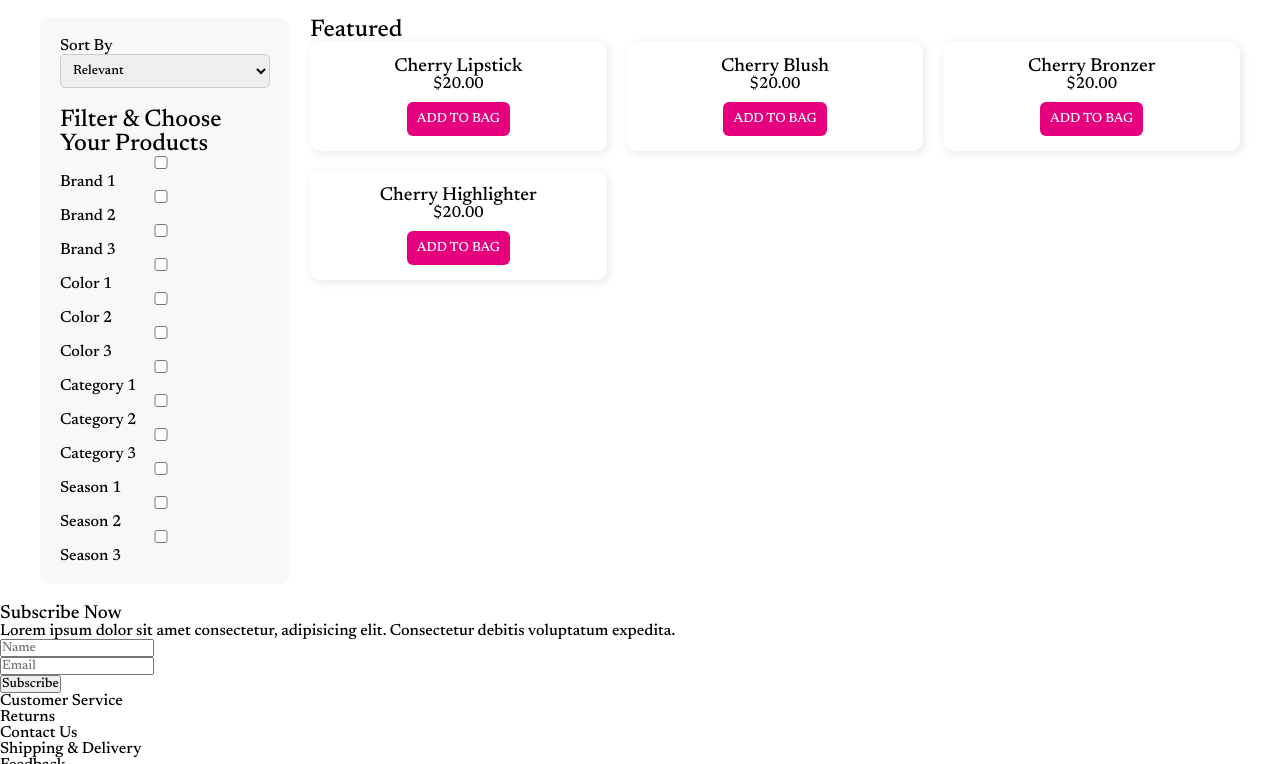
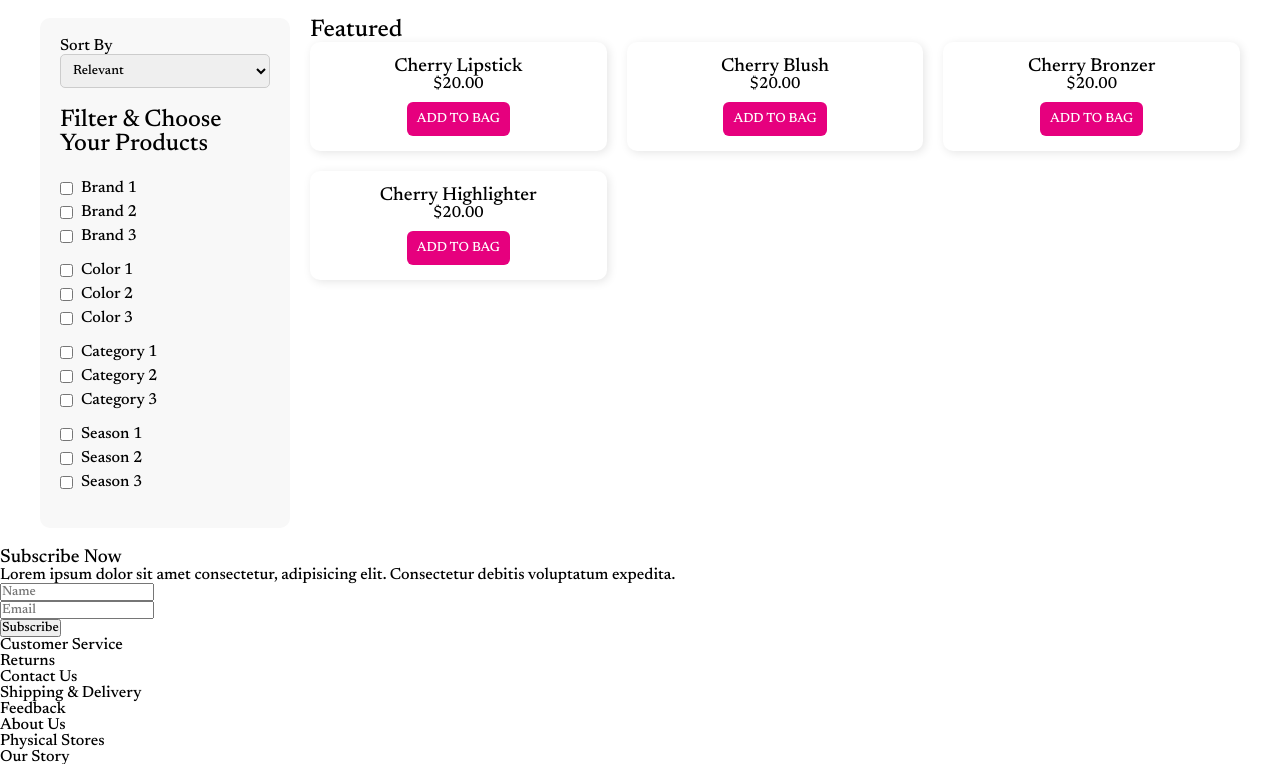
Before and after one commit to brenda255/makeup-store, a plain HTML site: page index.html in a window 1280 px wide. Shown: the part 650-1414 px from the top of the page. Drawn offline with Linux system fonts and the light colour scheme; a web font is replaced by a local one.

Commit message:
added label around chckbx, added css to aside

```diff
--- a/index.html
+++ b/index.html
@@ -176,34 +176,34 @@
                 <!-- Filter By Brands -->
                 <div class="filter-brands">
                     <form action="">
-                        <input type="checkbox">Brand 1
-                        <input type="checkbox">Brand 2
-                        <input type="checkbox">Brand 3
+                        <label><input type="checkbox">Brand 1</label>
+                        <label><input type="checkbox">Brand 2</label>
+                        <label><input type="checkbox">Brand 3</label>
                     </form>
                 </div>
 
                 <!-- Filter By Color -->
                 <div class="filter-color">
                     <form action="">
-                        <input type="checkbox">Color 1
-                        <input type="checkbox">Color 2
-                        <input type="checkbox">Color 3
+                        <label><input type="checkbox">Color 1</label>
+                        <label><input type="checkbox">Color 2</label>
+                        <label><input type="checkbox">Color 3</label>
                     </form>
                 </div>
                 <!-- Filter By Category -->
                 <div class="filter-category">
                     <form action="">
-                        <input type="checkbox">Category 1
-                        <input type="checkbox">Category 2
-                        <input type="checkbox">Category 3
+                        <label><input type="checkbox">Category 1</label>
+                        <label><input type="checkbox">Category 2</label>
+                        <label><input type="checkbox">Category 3</label>
                     </form>
                 </div>
                 <!-- Filter By Season -->
                 <div class="filter-season">
                     <form action="">
-                        <input type="checkbox">Season 1
-                        <input type="checkbox">Season 2
-                        <input type="checkbox">Season 3
+                        <label><input type="checkbox">Season 1</label>
+                        <label><input type="checkbox">Season 2</label>
+                        <label><input type="checkbox">Season 3</label>
                     </form>
                 </div>
 
--- a/styles.css
+++ b/styles.css
@@ -108,7 +108,7 @@
     padding: 0 20px;
 } */
 
-.navbar-left{
+.navbar-left {
     display: flex;
     align-items: center;
 }
@@ -131,10 +131,11 @@ img.store-logo {
     height: 13vh;
 }
 
-.navbar-center{
+.navbar-center {
     display: flex;
     padding: 0;
 }
+
 .navbar-menu ul {
     display: inline-flex;
 }
@@ -187,7 +188,7 @@ img.store-logo {
     color: aliceblue;
 }
 
-.navbar-right{
+.navbar-right {
     display: flex;
     align-items: center;
     gap: 18px;
@@ -228,14 +229,15 @@ img.store-logo {
     cursor: pointer;
 }
 
-.user-icon, .cart-icon{
+.user-icon,
+.cart-icon {
     font-size: 20px;
     padding: 2px 10px;
     cursor: pointer;
     margin-left: auto;
 }
 
-.icons:hover{
+.icons:hover {
     color: #666;
 }
 
@@ -254,7 +256,7 @@ img.store-logo {
     object-fit: cover;
 }
 
-.shop-layout{
+.shop-layout {
     display: flex;
     gap: 20px;
     max-width: 1200px;
@@ -262,18 +264,19 @@ img.store-logo {
 }
 
 /* Left Sidebar */
-.sidebar{
+.sidebar {
     width: 250px;
     padding: 20px;
     background: #f8f8f8;
     border-radius: 10px;
 }
+
 /* Sort by section */
-.sort-by{
+.sort-by {
     margin-bottom: 20px;
 }
 
-.sort-by select{
+.sort-by select {
     width: 100%;
     padding: 8px;
     border-radius: 5px;
@@ -281,23 +284,31 @@ img.store-logo {
 }
 
 /* Filter Section */
-.filter-by h3{
+.filter-title{
+    margin-bottom: 24px;
+}
+.filter-by h3 {
     font-size: 16px;
     font-weight: bold;
     margin-bottom: 5px;
 }
 
-.filter-by form{
+.filter-by form {
     display: flex;
     flex-direction: column;
+    gap: 8px; /*Space between checkboxes*/
+    margin-bottom: 18px; /*Space between different filter sections*/
 }
 
-.filter-by input{
-    margin-bottom: 5px;
+.filter-by label {
+    display: flex;
+    align-items: center;
+    gap: 8px;
+    cursor: pointer;
 }
+
 .filter-by input[type="checkbox"] {
-    margin-right: 8px;
-    vertical-align: middle;
+    margin: 0;
 }
 
 /* Featured Products Section */
@@ -307,7 +318,7 @@ img.store-logo {
 
 .product-showcase {
     display: grid;
-    grid-template-columns: repeat(3,1fr);
+    grid-template-columns: repeat(3, 1fr);
     gap: 20px;
 }
 
@@ -320,11 +331,11 @@ img.store-logo {
     text-align: center;
 }
 
-.add-to-bag-btn{
+.add-to-bag-btn {
     margin-top: 10px;
     padding: 10px;
     background: #e6007e;
-    color:white;
+    color: white;
     border: none;
     border-radius: 6px;
     cursor: pointer;
@@ -353,10 +364,12 @@ img.store-logo {
     .shop-layout {
         flex-direction: column;
     }
+
     .sidebar {
         width: 100%;
     }
-    .product-showcase{
-        grid-template-columns: repeat(2,1fr);
+
+    .product-showcase {
+        grid-template-columns: repeat(2, 1fr);
     }
 }
```
